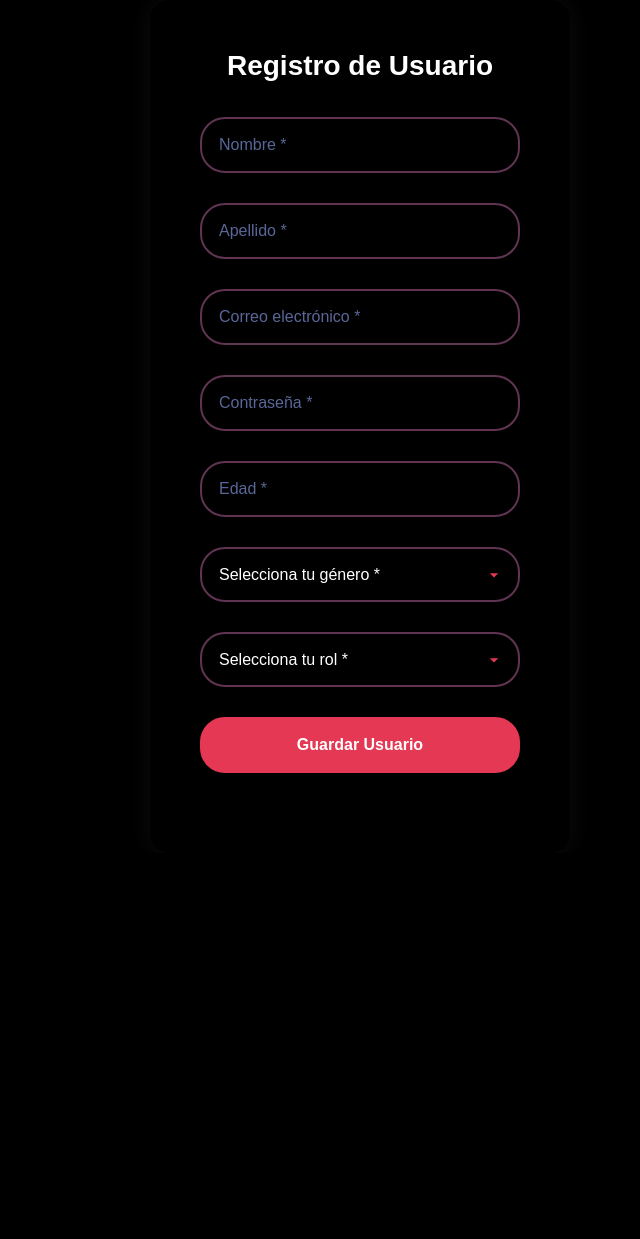
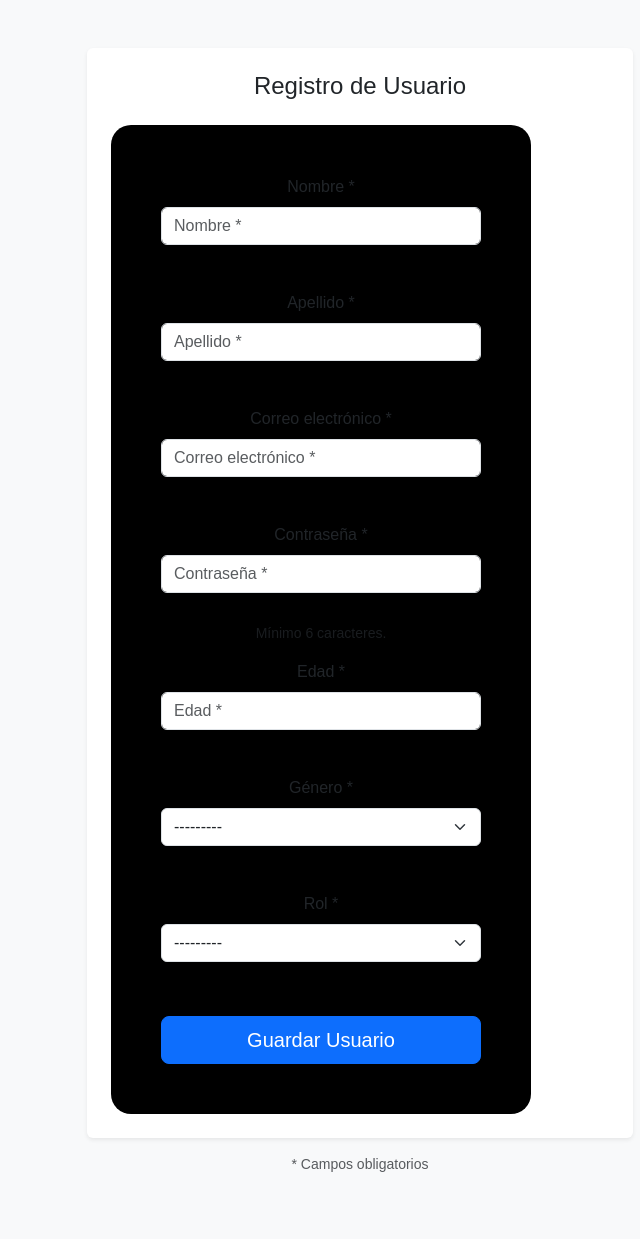
Before and after one commit to TosKano0/Adipem-cattus, a Django app: template Fase 2/Evidencias Proyecto/campus_seguro/app/templates/app/home.html in a window 1280 px wide. Shown: the whole page, without its empty margins (280-920 px from the left). Before the commit the page ends 773 px from the top, so only its background shows below. Run offline with Django 5.2, Linux system fonts and the light colour scheme; the template is opened without the code that fills it: values that come from a table or form of the project are taken from there, others are empty.

Commit message:
Mejora del formulario de registro Home.html , conexión con base de datos y ajustes en views/forms/models

```diff
--- /dev/null
+++ b/Fase 2/Evidencias Proyecto/campus_seguro/app/forms.py
@@ -0,0 +1,26 @@
+from django import forms
+from .models import RegistroUsuario
+
+class RegistroUsuarioForm(forms.ModelForm):
+    password = forms.CharField(
+        widget=forms.PasswordInput(attrs={"placeholder": "Contraseña *"}),
+        min_length=6
+    )
+
+class RegistroUsuarioForm(forms.ModelForm):
+    password = forms.CharField(
+        widget=forms.PasswordInput(attrs={"placeholder": "Contraseña *", "class": "form-control"}),
+        min_length=6
+    )
+
+    class Meta:
+        model = RegistroUsuario
+        fields = ["nombre", "apellido", "email", "password", "edad", "genero", "nombre_rol"]
+        widgets = {
+            "nombre": forms.TextInput(attrs={"placeholder": "Nombre *", "class": "form-control"}),
+            "apellido": forms.TextInput(attrs={"placeholder": "Apellido *", "class": "form-control"}),
+            "email": forms.EmailInput(attrs={"placeholder": "Correo electrónico *", "class": "form-control"}),
+            "edad": forms.NumberInput(attrs={"min": 16, "max": 99, "placeholder": "Edad *", "class": "form-control"}),
+            "genero": forms.Select(attrs={"class": "form-select"}),
+            "nombre_rol": forms.Select(attrs={"class": "form-select"}),
+        }
--- a/Fase 2/Evidencias Proyecto/campus_seguro/app/models.py
+++ b/Fase 2/Evidencias Proyecto/campus_seguro/app/models.py
@@ -1,3 +1,27 @@
+# app/models.py
 from django.db import models
 
-# Create your models here.
+class RegistroUsuario(models.Model):
+    GENERO_CHOICES = [
+        ("Masculino", "Masculino"),
+        ("Femenino", "Femenino"),
+        ("Otro", "Otro"),
+    ]
+    ROL_CHOICES = [
+        ("usuario", "Usuario"),
+        ("administracion", "Administración"),
+        ("mantenimiento", "Mantenimiento"),
+    ]
+
+    nombre = models.CharField(max_length=100)
+    apellido = models.CharField(max_length=100)
+    email = models.EmailField(unique=True)
+    password = models.CharField(max_length=128)  #  reemplazar por hash si luego ocupamos (auth)
+    edad = models.PositiveSmallIntegerField()
+    genero = models.CharField(max_length=12, choices=GENERO_CHOICES)
+    nombre_rol = models.CharField(max_length=20, choices=ROL_CHOICES)
+
+    creado_en = models.DateTimeField(auto_now_add=True)
+
+    def __str__(self):
+        return f"{self.nombre} {self.apellido} ({self.email})"
--- a/Fase 2/Evidencias Proyecto/campus_seguro/app/templates/app/home.html
+++ b/Fase 2/Evidencias Proyecto/campus_seguro/app/templates/app/home.html
@@ -6,36 +6,146 @@
   <meta name="viewport" content="width=device-width, initial-scale=1.0" />
   <title>CampusSeguro - Registro de Usuario</title>
 
+  <!-- Bootstrap 5 (CDN) -->
+  <link
+    href="https://cdn.jsdelivr.net/npm/bootstrap@5.3.3/dist/css/bootstrap.min.css"
+    rel="stylesheet"
+    integrity="sha384-QWTKZyjpPEjISv5WaRU9OFeRpok6YctnYmDr5pNlyT2bRjXh0JMhjY6hW+ALEwIH"
+    crossorigin="anonymous"
+  />
+
+  <!-- CSS  -->
   <link rel="stylesheet" href="{% static 'app/style.css' %}">
-
 </head>
 
-<body>
-  <form id="formUsuario" class="form" method="post" novalidate>
-    <h2>Registro de Usuario</h2>
+<body class="bg-light">
+  <div class="container py-5">
+    <div class="row justify-content-center">
+      <div class="col-lg-6">
+        <!-- Mensajes (éxito/error) -->
+        {% if messages %}
+          <div class="mb-3">
+            {% for message in messages %}
+              <div class="alert alert-{{ message.tags }} mb-2" role="alert">
+                {{ message }}
+              </div>
+            {% endfor %}
+          </div>
+        {% endif %}
 
-    <input type="text" id="nombre" name="nombre" placeholder="Nombre *" required />
-    <input type="text" id="apellido" name="apellido" placeholder="Apellido *" required />
-    <input type="email" id="email" name="email" placeholder="Correo electrónico *" required />
-    <input type="password" id="password" name="password" placeholder="Contraseña *" required />
-    <input type="number" id="edad" name="edad" placeholder="Edad *" min="16" max="99" required />
+        <div class="card shadow-sm border-0">
+          <div class="card-body p-4">
+            <h2 class="h4 mb-4 text-center">Registro de Usuario</h2>
 
-    <select id="genero" name="genero" required>
-      <option value="" disabled selected>Selecciona tu género *</option>
-      <option value="Masculino">Masculino</option>
-      <option value="Femenino">Femenino</option>
-      <option value="Otro">Otro</option>
-    </select>
+            <!-- Errores no asociados a un campo -->
+            {% if form.non_field_errors %}
+              <div class="alert alert-danger">
+                {{ form.non_field_errors }}
+              </div>
+            {% endif %}
 
-    <select id="nombre_rol" name="nombre_rol" required>
-      <option value="" disabled selected>Selecciona tu rol *</option>
-      <option value="usuario">Usuario</option>
-      <option value="administracion">Administración</option>
-      <option value="mantenimiento">Mantenimiento</option>
-    </select>
+            <form id="formUsuario" method="post" novalidate>
+              {% csrf_token %}
 
-    <input type="submit" class="boton" value="Guardar Usuario" />
-    <p id="mensaje"></p>
-  </form>
+              <!-- Nombre -->
+              <div class="mb-3">
+                <label for="id_nombre" class="form-label">Nombre *</label>
+                {{ form.nombre }}
+                {% if form.nombre.errors %}
+                  <div class="invalid-feedback d-block">
+                    {{ form.nombre.errors|striptags }}
+                  </div>
+                {% endif %}
+              </div>
+
+              <!-- Apellido -->
+              <div class="mb-3">
+                <label for="id_apellido" class="form-label">Apellido *</label>
+                {{ form.apellido }}
+                {% if form.apellido.errors %}
+                  <div class="invalid-feedback d-block">
+                    {{ form.apellido.errors|striptags }}
+                  </div>
+                {% endif %}
+              </div>
+
+              <!-- Email -->
+              <div class="mb-3">
+                <label for="id_email" class="form-label">Correo electrónico *</label>
+                {{ form.email }}
+                {% if form.email.errors %}
+                  <div class="invalid-feedback d-block">
+                    {{ form.email.errors|striptags }}
+                  </div>
+                {% endif %}
+              </div>
+
+              <!-- Password -->
+              <div class="mb-3">
+                <label for="id_password" class="form-label">Contraseña *</label>
+                {{ form.password }}
+                <div class="form-text">Mínimo 6 caracteres.</div>
+                {% if form.password.errors %}
+                  <div class="invalid-feedback d-block">
+                    {{ form.password.errors|striptags }}
+                  </div>
+                {% endif %}
+              </div>
+
+              <!-- Edad -->
+              <div class="mb-3">
+                <label for="id_edad" class="form-label">Edad *</label>
+                {{ form.edad }}
+                {% if form.edad.errors %}
+                  <div class="invalid-feedback d-block">
+                    {{ form.edad.errors|striptags }}
+                  </div>
+                {% endif %}
+              </div>
+
+              <!-- Género -->
+              <div class="mb-3">
+                <label for="id_genero" class="form-label">Género *</label>
+                {{ form.genero }}
+                {% if form.genero.errors %}
+                  <div class="invalid-feedback d-block">
+                    {{ form.genero.errors|striptags }}
+                  </div>
+                {% endif %}
+              </div>
+
+              <!-- Rol -->
+              <div class="mb-4">
+                <label for="id_nombre_rol" class="form-label">Rol *</label>
+                {{ form.nombre_rol }}
+                {% if form.nombre_rol.errors %}
+                  <div class="invalid-feedback d-block">
+                    {{ form.nombre_rol.errors|striptags }}
+                  </div>
+                {% endif %}
+              </div>
+
+              <div class="d-grid">
+                <button type="submit" class="btn btn-primary btn-lg">
+                  Guardar Usuario
+                </button>
+              </div>
+            </form>
+
+          </div>
+        </div>
+
+        <p class="text-muted small mt-3 text-center">
+          * Campos obligatorios
+        </p>
+      </div>
+    </div>
+  </div>
+
+  <!-- Bootstrap JS -->
+  <script
+    src="https://cdn.jsdelivr.net/npm/bootstrap@5.3.3/dist/js/bootstrap.bundle.min.js"
+    integrity="sha384-YvpcrYf0tY3lHB60NNkmXc5s9fDVZLESaAA55NDzOxhy9GkcIdslK1eN7N6jIeHz"
+    crossorigin="anonymous"></script>
 </body>
 </html>
--- a/Fase 2/Evidencias Proyecto/campus_seguro/campus_seguro/settings.py
+++ b/Fase 2/Evidencias Proyecto/campus_seguro/campus_seguro/settings.py
@@ -122,6 +122,11 @@ BASE_DIR / 'app' / 'static',
 ]
 
 
+from django.contrib.messages import constants as messages
+
+MESSAGE_TAGS = {
+    messages.ERROR: 'danger',
+}
 
 
 
```
Also changed, not shown: Fase 2/Evidencias Proyecto/campus_seguro/app/views.py (+20 -0 lines), Fase 2/Evidencias Proyecto/campus_seguro/app/apps.py (line endings or trailing spaces), Fase 2/Evidencias Proyecto/campus_seguro/app/migrations/0001_initial.py (added).
